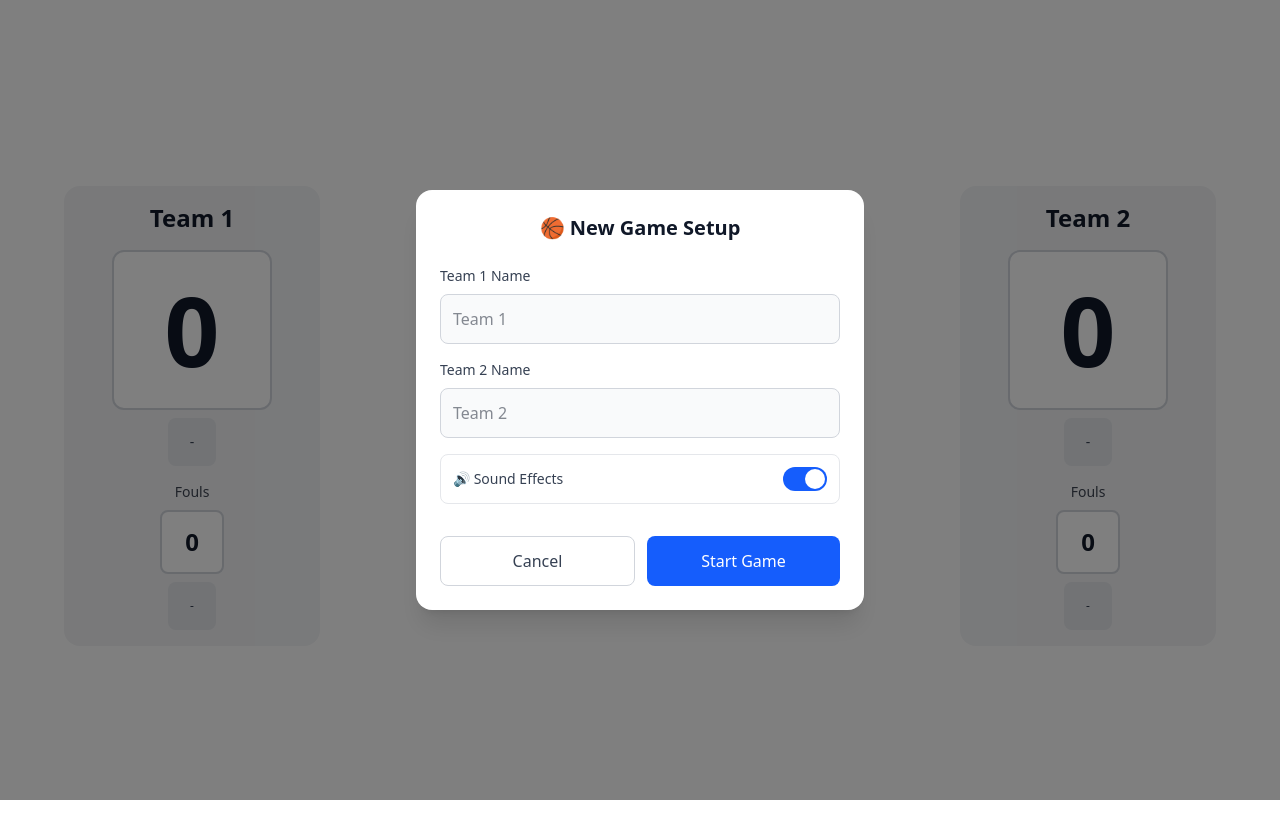
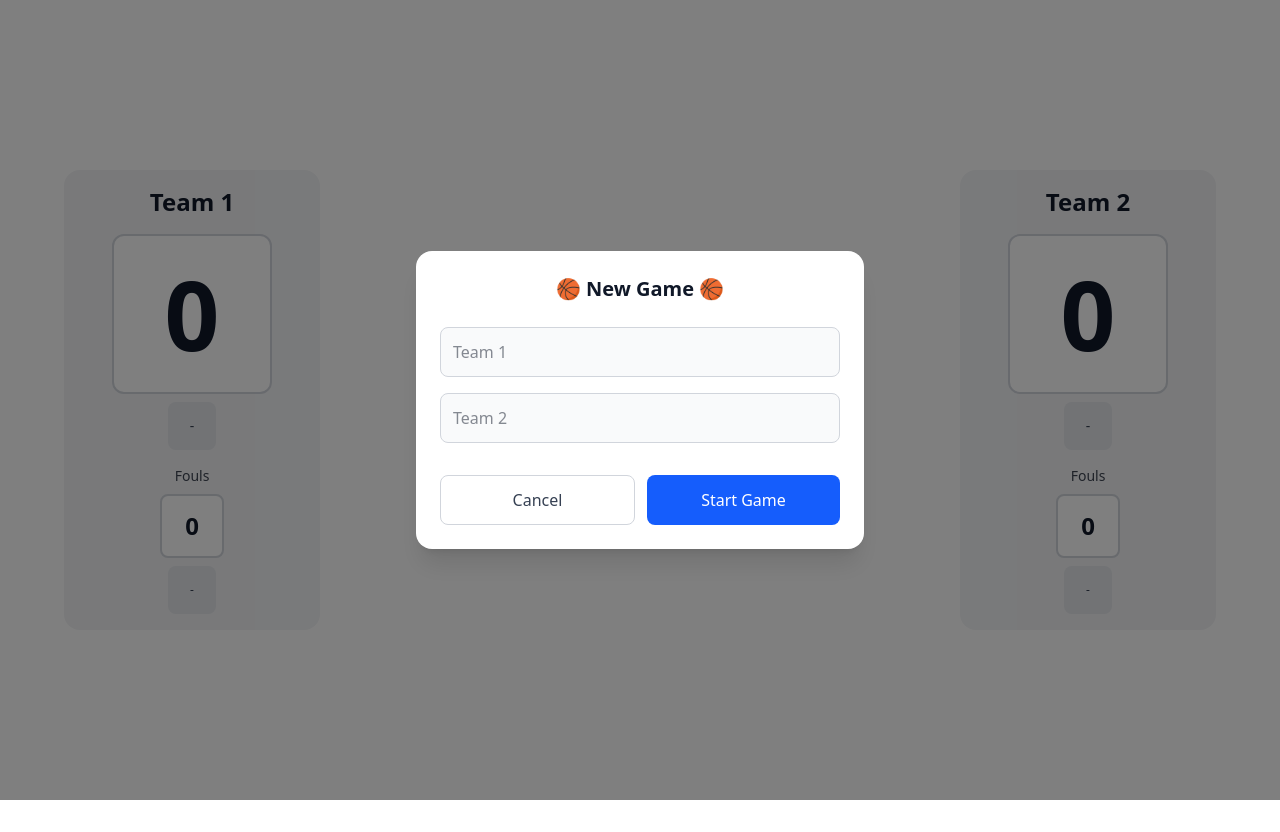
Before and after one commit to askomarov/vue-tg-3x3, a Vue app: page / in a window 1280 px wide. After the commit the page ends 800 px from the top, so only its background shows below. Built offline with nearby package versions, Linux system fonts and the light colour scheme.

Commit message:
feat: добавляет модалки для обычного запуска приложения, ни в тг

```diff
--- a/src/App.vue
+++ b/src/App.vue
@@ -6,6 +6,7 @@ import { useAudio } from '@/composables/useAudio'
 import GameSetupModal from '@/components/GameSetupModal.vue'
 import TeamCard from '@/components/TeamCard.vue'
 import TimerSection from '@/components/TimerSection.vue'
+import ConfirmModal from '@/components/ConfirmModal.vue'
 
 // Game composable
 const {
@@ -16,6 +17,8 @@ const {
   removeFoul,
   toggleTimer,
   toggleShotClock,
+  pauseTimer,
+  startTimer,
   resetGame,
   startNewGame,
   getGameResult,
@@ -30,6 +33,12 @@ const { executeQueuedAudio } = useAudio()
 
 // UI state
 const showSetupModal = ref(true)
+const showConfirmModal = ref(false)
+const confirmMessage = ref('')
+const confirmCallback = ref<((confirmed: boolean) => void) | null>(null)
+
+// Store timer state before pausing for dialogs
+const wasTimerRunningBeforePause = ref(false)
 
 // Handle game actions with haptic feedback
 const handleAddScore = (team: 1 | 2, points: number = 1) => {
@@ -68,9 +77,63 @@ const handleStartGame = (team1Name: string, team2Name: string) => {
   startNewGame(team1Name, team2Name)
 }
 
+// Universal confirm function that works in both Telegram and regular browsers
+const showUniversalConfirm = (message: string, callback: (confirmed: boolean) => void) => {
+  // Pause the game if it's running
+  wasTimerRunningBeforePause.value = gameState.isTimerRunning
+  if (gameState.isTimerRunning) {
+    pauseTimer()
+  }
+
+  // Check if we're really in Telegram WebView and showConfirm is supported
+  const isTelegramWebView =
+    window.Telegram?.WebApp &&
+    typeof window.Telegram.WebApp.showConfirm === 'function' &&
+    window.Telegram.WebApp.platform !== 'unknown'
+
+  const wrappedCallback = (confirmed: boolean) => {
+    // Resume timer only if cancelled and timer was running before
+    if (!confirmed && wasTimerRunningBeforePause.value) {
+      startTimer()
+    }
+    callback(confirmed)
+    wasTimerRunningBeforePause.value = false
+  }
+
+  console.log('isTelegramWebView', isTelegramWebView)
+
+  if (isTelegramWebView) {
+    try {
+      showConfirm(message, wrappedCallback)
+    } catch {
+      // Fallback to our custom modal
+      confirmMessage.value = message
+      confirmCallback.value = wrappedCallback
+      showConfirmModal.value = true
+    }
+  } else {
+    // Use our custom modal for better UX in regular browsers
+    confirmMessage.value = message
+    confirmCallback.value = wrappedCallback
+    showConfirmModal.value = true
+  }
+}
+
+const handleConfirmModalConfirm = () => {
+  confirmCallback.value?.(true)
+  showConfirmModal.value = false
+  confirmCallback.value = null
+}
+
+const handleConfirmModalCancel = () => {
+  confirmCallback.value?.(false)
+  showConfirmModal.value = false
+  confirmCallback.value = null
+}
+
 // New game
 const handleNewGame = () => {
-  showConfirm('Start a new game? Current progress will be lost.', (confirmed) => {
+  showUniversalConfirm('Start a new game? Current progress will be lost.', (confirmed) => {
     if (confirmed) {
       showSetupModal.value = true
     }
@@ -79,7 +142,7 @@ const handleNewGame = () => {
 
 // Reset game
 const handleResetGame = () => {
-  showConfirm('Reset game and start over?', (confirmed) => {
+  showUniversalConfirm('Reset game and start over?', (confirmed) => {
     if (confirmed) {
       hapticFeedback('heavy')
       resetGame()
@@ -115,7 +178,7 @@ watch(hasGameActivity, (hasActivity) => {
 </script>
 
 <template>
-  <div class="min-h-screen bg-white p-4 dark:bg-gray-900">
+  <div class="bg-white p-4 dark:bg-gray-900">
     <!-- Mobile Layout (< 600px) -->
     <div class="mx-auto max-w-2xl space-y-6 sm:hidden">
       <!-- Scoreboard -->
@@ -172,7 +235,7 @@ watch(hasGameActivity, (hasActivity) => {
     </div>
 
     <!-- Desktop Layout (>= 600px) -->
-    <div class="hidden sm:flex sm:min-h-screen sm:items-center sm:justify-center">
+    <div class="hidden sm:flex sm:min-h-full sm:items-center sm:justify-center">
       <div class="flex w-full max-w-6xl items-center justify-between gap-4">
         <!-- Left Team Panel -->
         <div class="flex w-64 flex-col">
@@ -240,6 +303,13 @@ watch(hasGameActivity, (hasActivity) => {
       @close="showSetupModal = false"
       @start-game="handleStartGame"
     />
+    <ConfirmModal
+      :open="showConfirmModal"
+      :message="confirmMessage"
+      @confirm="handleConfirmModalConfirm"
+      @cancel="handleConfirmModalCancel"
+      @close="handleConfirmModalCancel"
+    />
 
     <!-- Hidden audio trigger button for WebView autoplay workaround -->
     <button id="hidden-audio-trigger" @click="executeQueuedAudio" aria-hidden="true" hidden>
--- a/src/assets/base.css
+++ b/src/assets/base.css
@@ -61,38 +61,3 @@
     --color-text: var(--vt-c-text-dark-2);
   }
 }
-
-*,
-*::before,
-*::after {
-  box-sizing: border-box;
-  margin: 0;
-  font-weight: normal;
-}
-
-body {
-  min-height: 100vh;
-  color: var(--color-text);
-  background: var(--color-background);
-  transition:
-    color 0.5s,
-    background-color 0.5s;
-  line-height: 1.6;
-  font-family:
-    Inter,
-    -apple-system,
-    BlinkMacSystemFont,
-    'Segoe UI',
-    Roboto,
-    Oxygen,
-    Ubuntu,
-    Cantarell,
-    'Fira Sans',
-    'Droid Sans',
-    'Helvetica Neue',
-    sans-serif;
-  font-size: 15px;
-  text-rendering: optimizeLegibility;
-  -webkit-font-smoothing: antialiased;
-  -moz-osx-font-smoothing: grayscale;
-}
--- a/src/assets/main.css
+++ b/src/assets/main.css
@@ -1 +1,14 @@
 @import 'tailwindcss';
+
+html,
+body,
+#app {
+  display: flex;
+  flex-direction: column;
+  flex: 1 1 auto;
+  min-height: 100%;
+}
+
+#app {
+  justify-content: center;
+}
--- /dev/null
+++ b/src/components/ConfirmModal.vue
@@ -0,0 +1,76 @@
+<script setup lang="ts">
+interface Props {
+  open: boolean
+  title?: string
+  message: string
+  confirmText?: string
+  cancelText?: string
+}
+
+interface Emits {
+  (e: 'confirm'): void
+  (e: 'cancel'): void
+  (e: 'close'): void
+}
+
+withDefaults(defineProps<Props>(), {
+  title: 'Are you sure?',
+  confirmText: 'Confirm',
+  cancelText: 'Cancel',
+})
+
+const emit = defineEmits<Emits>()
+
+const handleConfirm = () => {
+  emit('confirm')
+  emit('close')
+}
+
+const handleCancel = () => {
+  emit('cancel')
+  emit('close')
+}
+
+const handleBackdropClick = () => {
+  emit('cancel')
+  emit('close')
+}
+</script>
+
+<template>
+  <div
+    v-if="open"
+    class="fixed inset-0 z-50 flex items-center justify-center"
+    @click.self="handleBackdropClick"
+  >
+    <div class="absolute inset-0 bg-black/40 backdrop-blur-sm"></div>
+    <div
+      class="relative w-full max-w-[calc(100%-32px)] rounded-2xl bg-white p-8 shadow-lg sm:max-w-sm"
+    >
+      <div class="mx-auto flex w-full flex-col items-center justify-center gap-6 text-center">
+        <h3 class="mb-4 text-center text-lg font-semibold text-gray-900 dark:text-white">
+          {{ title }}
+        </h3>
+
+        <p class="mb-6 text-center text-gray-700 dark:text-gray-300">
+          {{ message }}
+        </p>
+
+        <div class="flex gap-3">
+          <button
+            @click="handleCancel"
+            class="flex-1 rounded-lg border border-gray-300 bg-white px-4 py-3 font-medium text-gray-700 transition-colors hover:bg-gray-50 dark:border-gray-600 dark:bg-gray-800 dark:text-gray-300 dark:hover:bg-gray-700"
+          >
+            {{ cancelText }}
+          </button>
+          <button
+            @click="handleConfirm"
+            class="flex-1 rounded-lg bg-red-600 px-4 py-3 font-medium text-white transition-colors hover:bg-red-700"
+          >
+            {{ confirmText }}
+          </button>
+        </div>
+      </div>
+    </div>
+  </div>
+</template>
--- a/src/components/GameSetupModal.vue
+++ b/src/components/GameSetupModal.vue
@@ -1,8 +1,5 @@
 <script setup lang="ts">
-import { ref, watch, nextTick, computed } from 'vue'
-import { useAudio } from '@/composables/useAudio'
-import { useTelegram } from '@/composables/useTelegram'
-import UCheckbox from '@/components/U/Checkbox/UCheckbox.vue'
+import { ref, watch, nextTick } from 'vue'
 
 interface Props {
   open: boolean
@@ -16,19 +13,8 @@ interface Emits {
 const props = defineProps<Props>()
 const emit = defineEmits<Emits>()
 
-const { isAudioEnabled, setAudioEnabled } = useAudio()
-const { isTelegramWebView } = useTelegram()
 const team1Name = ref('')
 const team2Name = ref('')
-
-// Create computed property for v-model to work properly
-const audioEnabled = computed({
-  get: () => isAudioEnabled.value,
-  set: (value: boolean) => setAudioEnabled(value),
-})
-
-// Check if we should show audio controls (not in Telegram WebView)
-const showAudioControls = computed(() => !isTelegramWebView())
 
 const startGame = () => {
   const name1 = team1Name.value.trim() || 'Team 1'
@@ -71,17 +57,12 @@ watch(
   >
     <div class="w-full max-w-md rounded-2xl bg-white p-6 shadow-xl dark:bg-gray-800">
       <h3 class="mb-6 text-center text-xl font-semibold text-gray-900 dark:text-white">
-        🏀 New Game Setup
+        🏀 New Game 🏀
       </h3>
 
       <form @submit.prevent="startGame" class="space-y-4">
         <div>
-          <label
-            for="team1-name-input"
-            class="mb-2 block text-sm font-medium text-gray-700 dark:text-gray-300"
-          >
-            Team 1 Name
-          </label>
+          <label for="team1-name-input" class="sr-only"> Team 1 Name </label>
           <input
             id="team1-name-input"
             v-model="team1Name"
@@ -93,12 +74,7 @@ watch(
         </div>
 
         <div>
-          <label
-            for="team2-name-input"
-            class="mb-2 block text-sm font-medium text-gray-700 dark:text-gray-300"
-          >
-            Team 2 Name
-          </label>
+          <label for="team2-name-input" class="sr-only"> Team 2 Name </label>
           <input
             id="team2-name-input"
             v-model="team2Name"
@@ -108,9 +84,6 @@ watch(
             class="w-full rounded-lg border border-gray-300 bg-gray-50 p-3 text-gray-900 focus:border-blue-500 focus:outline-none focus:ring-2 focus:ring-blue-500/20 dark:border-gray-600 dark:bg-gray-700 dark:text-white dark:placeholder-gray-400"
           />
         </div>
-
-        <!-- Audio settings - only show if not in Telegram WebView -->
-        <UCheckbox v-if="showAudioControls" v-model="audioEnabled" label="🔊 Sound Effects" />
 
         <div class="flex gap-3 pt-4">
           <button
--- a/src/composables/useGame.ts
+++ b/src/composables/useGame.ts
@@ -281,6 +281,8 @@ export function useGame() {
     removeFoul,
     toggleTimer,
     toggleShotClock,
+    pauseTimer,
+    startTimer,
     resetGame,
     startNewGame,
     getGameStats,
--- a/src/composables/useTelegram.ts
+++ b/src/composables/useTelegram.ts
@@ -8,7 +8,15 @@ export function useTelegram() {
   const safeAreaBottom = ref(0)
 
   onMounted(() => {
-    if (window.Telegram?.WebApp) {
+    // More robust check for Telegram WebView
+    const isTelegramWebView =
+      window.Telegram?.WebApp &&
+      window.Telegram.WebApp.platform &&
+      window.Telegram.WebApp.platform !== 'unknown' &&
+      typeof window.Telegram.WebApp.ready === 'function'
+
+    if (isTelegramWebView) {
+      try {
         tg = window.Telegram.WebApp
         tg.ready()
         tg.expand()
@@ -44,6 +52,9 @@ export function useTelegram() {
         }
 
         // Telegram Mini App is ready
+      } catch {
+        tg = null
+      }
     }
   })
 
@@ -194,8 +205,13 @@ export function useTelegram() {
   }
 
   const showConfirm = (message: string, callback: (confirmed: boolean) => void) => {
-    if (tg) {
+    if (tg && typeof tg.showConfirm === 'function') {
+      try {
         tg.showConfirm(message, callback)
+      } catch {
+        const result = confirm(message)
+        callback(result)
+      }
     } else {
       const result = confirm(message)
       callback(result)
@@ -244,25 +260,6 @@ export function useTelegram() {
     }
   }
 
-  // Check if app is running in Telegram WebView
-  const isTelegramWebView = () => {
-    // Basic check for Telegram WebApp
-    if (!window.Telegram?.WebApp) return false
-
-    const tg = window.Telegram.WebApp
-
-    // If no user data, it's definitely not Telegram
-    if (!tg.initDataUnsafe?.user) return false
-
-    // Additional checks for Telegram environment
-    const user = tg.initDataUnsafe.user as { id?: number; username?: string }
-    return !!(
-      tg.platform && // Should have platform info
-      tg.version && // Should have version
-      (user.id || user.username) // Should have user ID or username
-    )
-  }
-
   return {
     tg,
     isFullscreen,
@@ -280,6 +277,5 @@ export function useTelegram() {
     exitFullscreen,
     lockOrientation,
     unlockOrientation,
-    isTelegramWebView,
   }
 }
```
Lines whose indentation alone changed are shown as unchanged.
